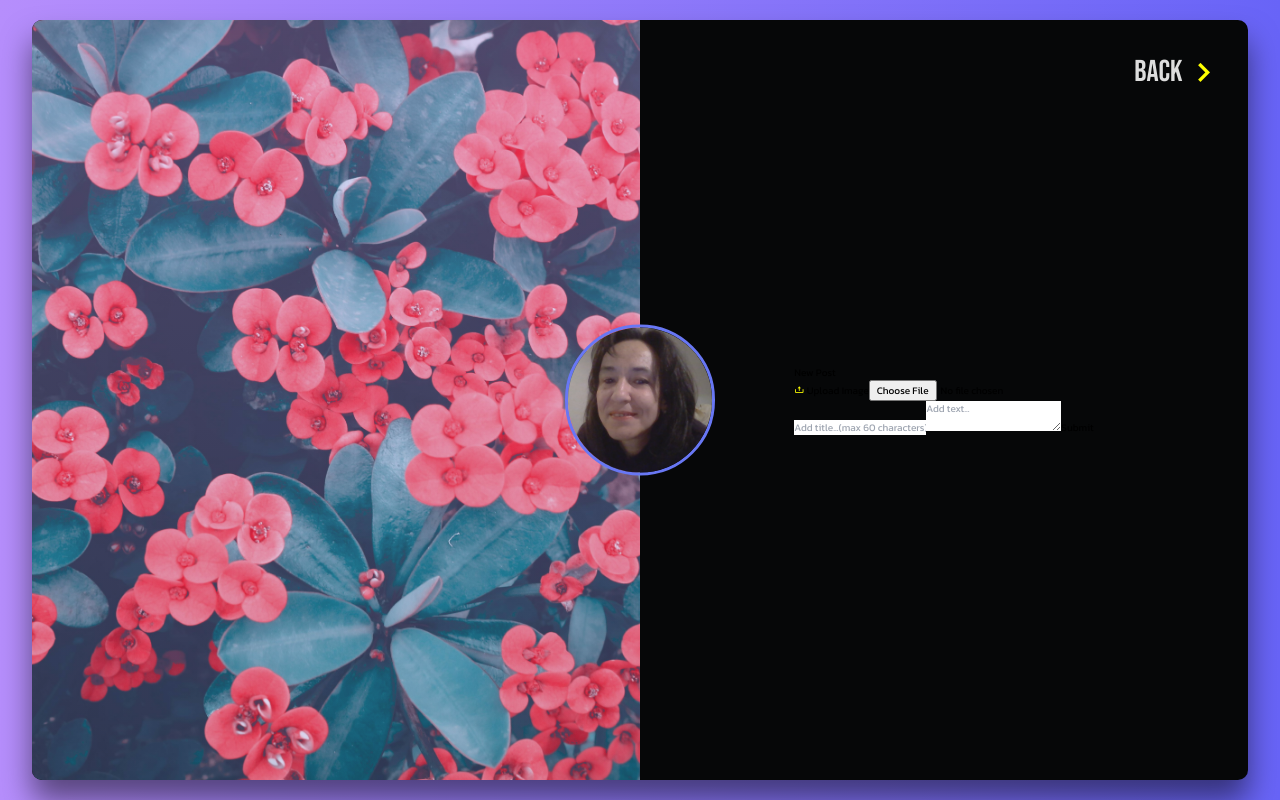
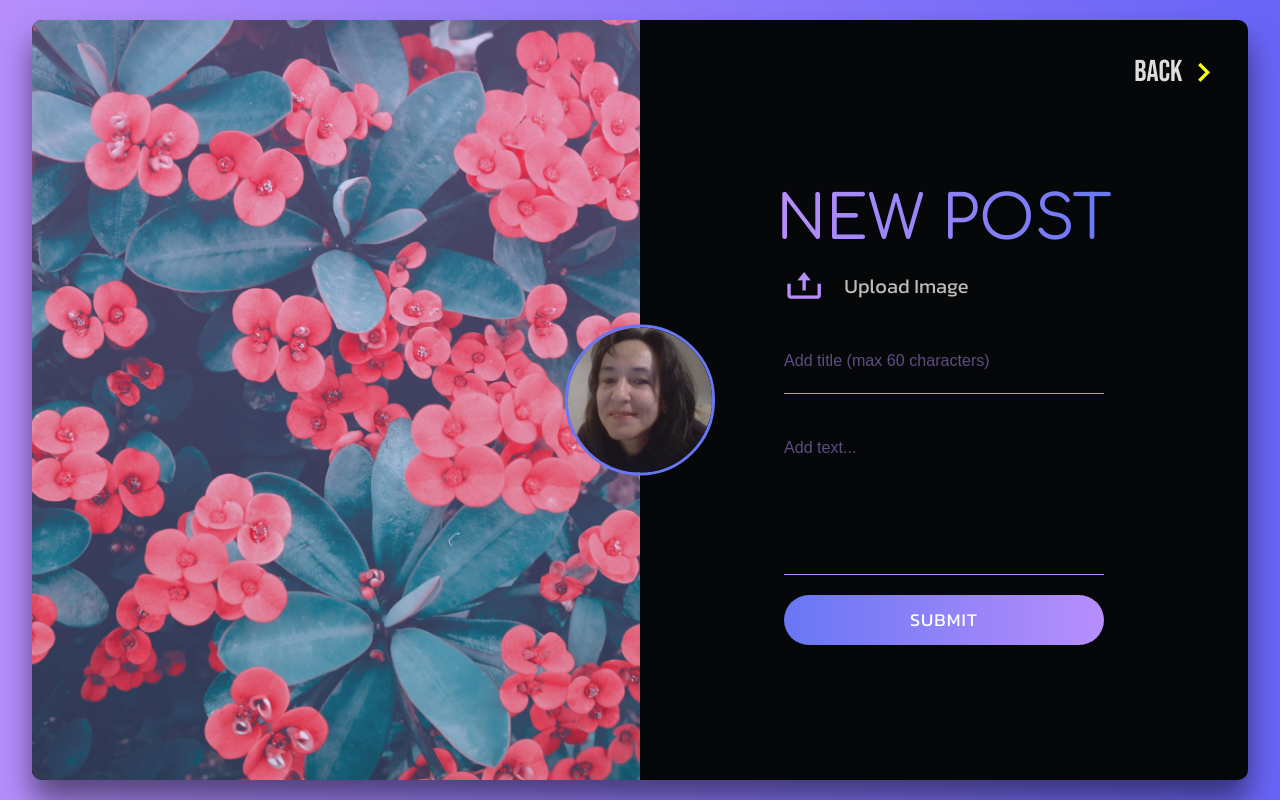
Before and after one commit to mdcodelab/next.js-blog, a Next.js app: page / in a window 1280 px wide. Built offline with nearby package versions, Linux system fonts and the light colour scheme.

Commit message:
Blofs - right side complete

```diff
--- a/app/(components)/Blogs.jsx
+++ b/app/(components)/Blogs.jsx
@@ -1,4 +1,4 @@
-import React from 'react'
+import React from 'react';
 
 function Blogs() {
   return (
@@ -17,7 +17,7 @@ function Blogs() {
             <i className="bx bx-upload"></i> Upload Image</label>
             <input type="file" id="file-upload"></input>
           </div>
-          <input type="text" placeholder="Add title...(max 60 characters)" className="title-input"></input>
+          <input type="text" placeholder="Add title (max 60 characters)" className="title-input"></input>
           <textarea className="text-input" placeholder="Add text..."></textarea>
           <button type="submit" className="submit-btn">Submit</button>
         </form>
--- a/app/css/blogs.css
+++ b/app/css/blogs.css
@@ -37,6 +37,94 @@
     position: relative;
 }
 
+.blogs-right-form {
+    display: flex;
+    flex-direction: column;
+    align-items: center;
+}
+
+.blogs-right-form h1 {
+    font-family: "Comfortaa", sans-serif;
+    font-size: clamp(2rem, 5cqi, 6rem);
+    text-transform: uppercase;
+    background: linear-gradient(to right, #b88efc, #6877f4);
+    -webkit-background-clip: text;
+    -webkit-text-fill-color: transparent;
+    padding-top: 2rem;
+}
+
+.blogs-right-form form {
+    display: flex;
+    flex-direction: column;
+    row-gap: 2rem;
+}
+
+.file-upload {
+    display: flex;
+    align-items: center;
+    column-gap: 2rem;
+    color: #bbb;
+    font-size: 2rem;
+    cursor: pointer;
+}
+
+.file-upload i{
+    font-size: 4rem;
+    color: #b88efc;
+}
+
+.blogs-right-form input[type="file"] {
+    display: none;
+}
+
+.title-input, .text-input {
+    width: clamp(15rem, 25cqi, 45rem);
+    background: transparent;
+    border: none;
+    border-bottom: 0.1rem solid #b88efc;
+    padding: 2rem 0;
+    color: #ddd;
+    outline: none;
+}
+
+.title-input {
+    font-size: 1.8rem;
+}
+
+.text-input {
+    aspect-ratio: 6/3;
+    font-size: 1.5rem;
+    resize: none;
+}
+
+.title-input::placeholder, .text-input::placeholder {
+font-family: "Confortaa", sans-serif;
+font-size: 1.6rem;
+color: #b88efc;
+opacity: 0.5;
+}
+
+.title-input:focus::placeholder, .text-input:focus::placeholder {
+    color: transparent;
+    }
+
+    .submit-btn {
+        height: 5rem;
+        background: linear-gradient(to left, #b88efc, #6877f4);
+        border: none;
+        border-radius: 5rem;
+        color: #fff;
+        font-size: 1.8rem;
+        text-transform: uppercase;
+        letter-spacing: 0.1rem;
+        text-shadow: 0 1re 5rem rgba(0,0,0,0.2);
+        cursor: pointer;
+    }
+
+    .submit-btn:active {
+        transform: translateY(0.2rem);
+    }
+
 .blogs-close-btn {
     position: absolute;
     top: 3rem;
```
